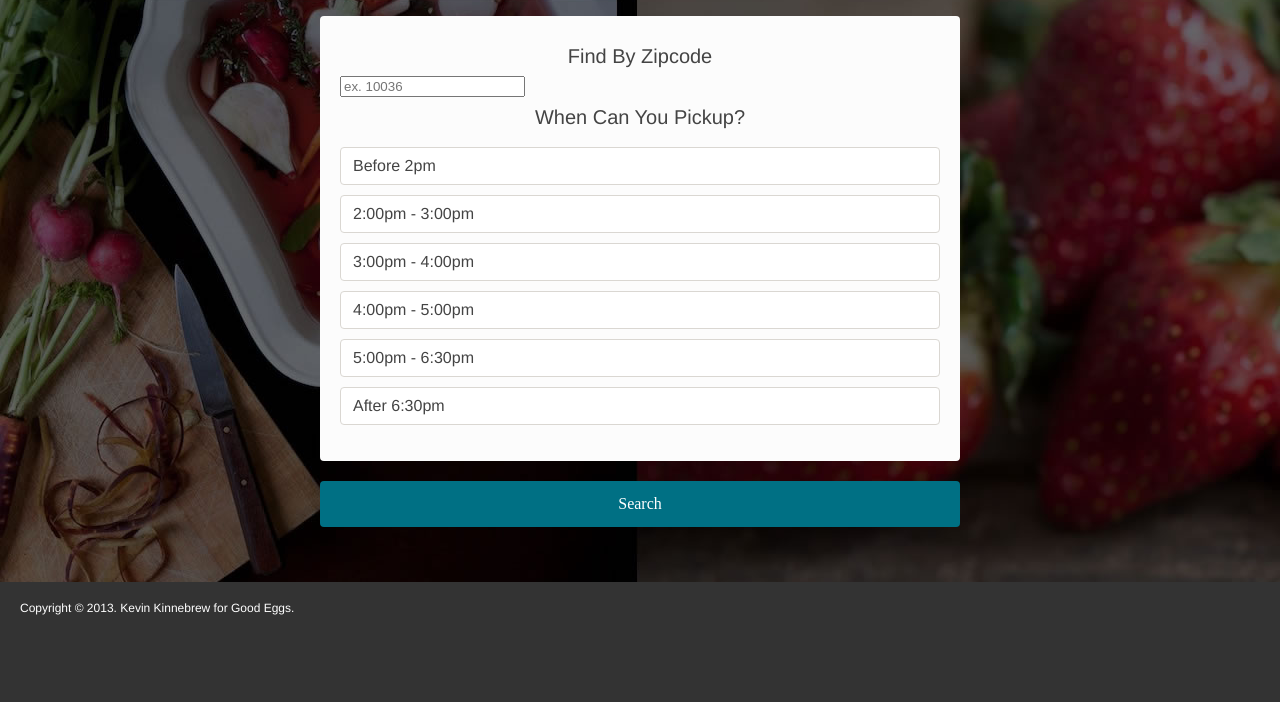
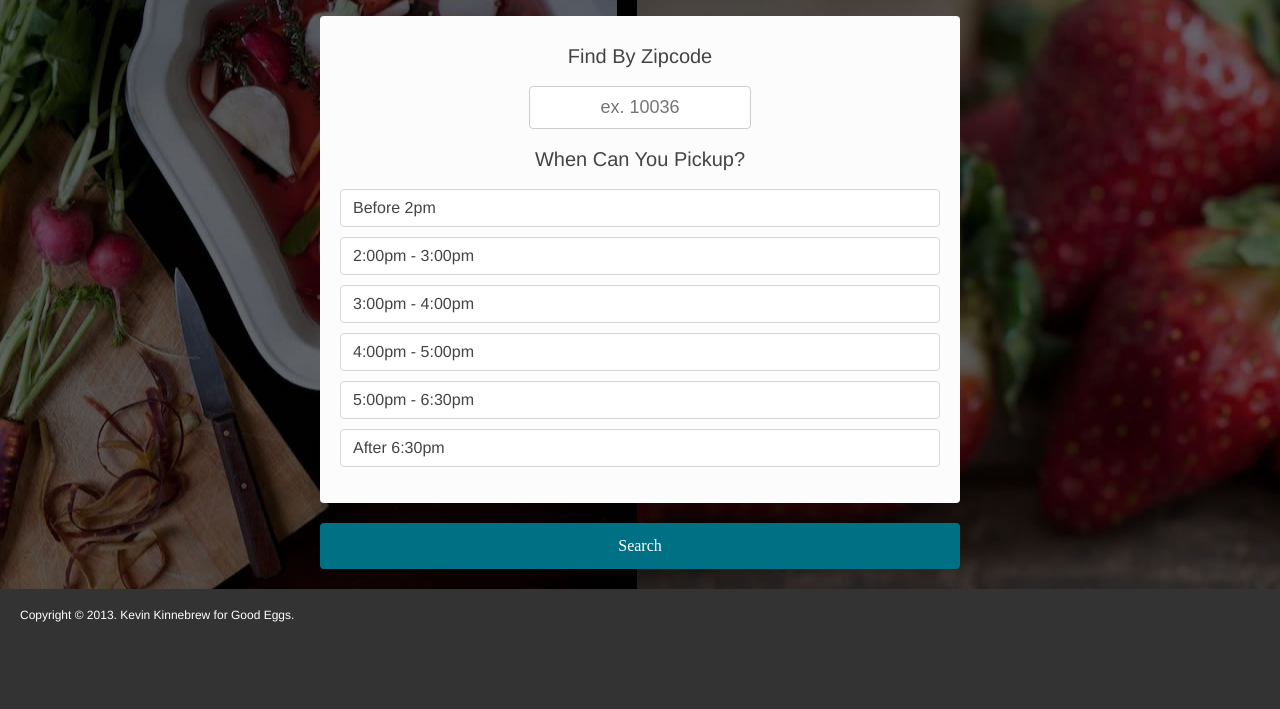
Before and after one commit to brew20k/goodeggs-pickups, a plain HTML site: page index.html in a window 1280 px wide. Shown: the part 228-937 px from the top of the page. Drawn offline with Linux system fonts and the light colour scheme; some packages are replaced by stand-ins of ours.

Commit message:
Update pickups.css

```diff
--- a/styles/pickups.css
+++ b/styles/pickups.css
@@ -300,7 +300,7 @@ html.no-touch .location-field:hover, .location-field:active {
   margin-top: 16px;
 }
 
-input[type="number"] {
+input[type="text"] {
   border: 1px solid #CCC;
   display: block;
   font-size: 18px;
@@ -319,7 +319,7 @@ input[type="number"] {
   border-radius: 4px;
 }
 
-input[type="number"]:focus {
+input[type="text"]:focus {
   border: 1px solid #009EB3;
   -webkit-box-shadow: 0px 0px 4px rgba(0, 158, 179, 0.66);
   -moz-box-shadow: 0px 0px 4px rgba(0, 158, 179, 0.66);
```
